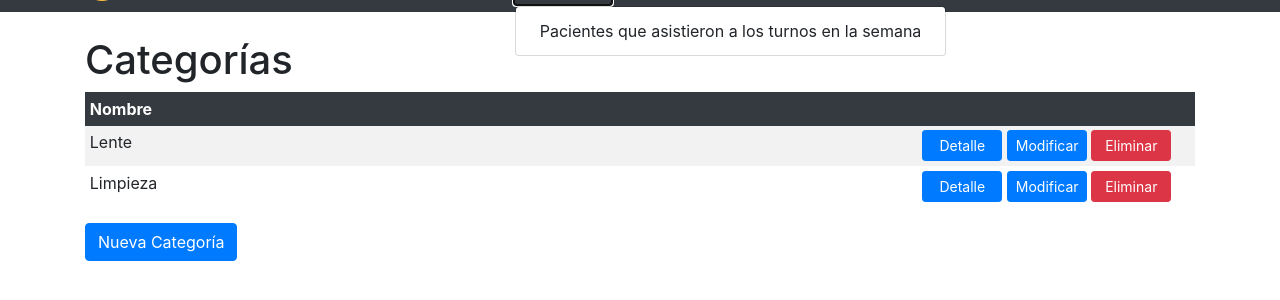
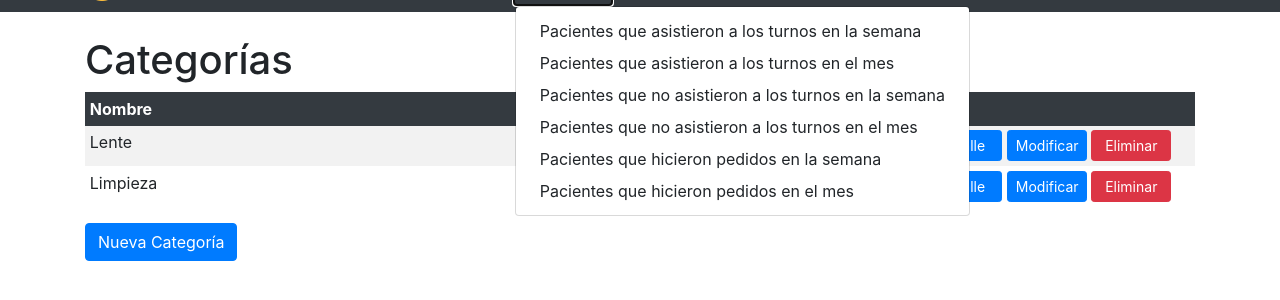
Before and after one commit to Matias-Rando/Proyecto-Clinica, a Django app: page /clinica/categoriasindex in a window 1280 px wide, after a click on "Reportes". Shown: the part 44-344 px from the top of the page. Run offline with Django 3.2, Linux system fonts and the light colour scheme; a user stored in the database is signed in; data comes from the database, SQL or seed files in the repository; both versions use the stored data as it was after the commit; some libraries are stand-ins or nearby versions.

Commit message:
Se agregan los reportes por turnos y pedidos de pacientes

```diff
--- a/clinica/templates/layout.html
+++ b/clinica/templates/layout.html
@@ -40,7 +40,12 @@
                                     <li class="nav-item dropdown">
                                         <a class="nav-link dropdown-toggle" data-toggle="dropdown" href="#" role="button" aria-haspopup="true" aria-expanded="false">Reportes</a>
                                         <div class="dropdown-menu">
-                                            <a href="{% url 'reporte' %}" class="dropdown-item">Pacientes que asistieron a los turnos en la semana</a>
+                                            <a href="{% url 'reportepacientes' 2 1 %}" class="dropdown-item">Pacientes que asistieron a los turnos en la semana</a>
+                                            <a href="{% url 'reportepacientes' 2 2 %}" class="dropdown-item">Pacientes que asistieron a los turnos en el mes</a>
+                                            <a href="{% url 'reportepacientes' 3 1 %}" class="dropdown-item">Pacientes que no asistieron a los turnos en la semana</a>
+                                            <a href="{% url 'reportepacientes' 3 2 %}" class="dropdown-item">Pacientes que no asistieron a los turnos en el mes</a>
+                                            <a href="{% url 'reportepacientespedidos' 1 %}" class="dropdown-item">Pacientes que hicieron pedidos en la semana</a>
+                                            <a href="{% url 'reportepacientespedidos' 2 %}" class="dropdown-item">Pacientes que hicieron pedidos en el mes</a>
                                         </div>
                                     </li>
                                 {% endif %}
--- a/clinica/urls.py
+++ b/clinica/urls.py
@@ -42,5 +42,6 @@ urlpatterns = [
 
     path("itemdelete/<int:item_id>", views.itemdelete, name="itemdelete"),
 
-    path("reporte", views.reporte, name="reporte"),
+    path("reportepacientes/<int:asistencia_id><int:rango>", views.reportepacientes, name="reportepacientes"),
+    path("reportepacientespedidos/<int:rango>", views.reportepacientespedidos, name="reportepacientespedidos"),
 ]
--- a/clinica/views.py
+++ b/clinica/views.py
@@ -8,6 +8,7 @@ from django.contrib.auth.models import Group, User
 from django.contrib import messages
 import xlsxwriter
 import io
+from datetime import date, timedelta
 
 # Create your views here.
 
@@ -540,32 +541,46 @@ def consulta(request, *a, **kw):
         # to return your dict as JSON.
         return JsonResponse(data)
 
-def reporte(request):
-    turnos = Turno.objects.filter(fecha__month=mes)
+def reportepacientes(request, asistencia_id, rango):
+    hoy = date.today()
+    if rango == 1:
+        fechaInicial = hoy - timedelta(days=7) # Una semana de rango
+    if rango == 2:
+         fechaInicial = hoy - timedelta(days=30) # Un mes de rango
+    turnos = Turno.objects.filter(fecha__range=(fechaInicial, hoy), asistencia_id= asistencia_id)
     output = io.BytesIO()
     workbook = xlsxwriter.Workbook(output)
     worksheet = workbook.add_worksheet()
 
     worksheet.write(0, 0, 'Nombre')
     worksheet.write(0, 1, 'Apellido')
-    pacientes = Paciente.objects.all()
+    worksheet.write(0, 2, 'Fecha')
+    worksheet.write(0, 3, 'Hora')
+    worksheet.write(0, 4, 'Médico')
+
     i = 1
-    for paciente in pacientes:
-        worksheet.write(i, 0, paciente.nombre)
+    for turno in turnos:
+        worksheet.write(i, 0, turno.paciente.nombre)
         i = i + 1
     i = 1
-    for paciente in pacientes:
-        worksheet.write(i, 1, paciente.apellido)
+    for turno in turnos:
+        worksheet.write(i, 1, turno.paciente.apellido)
         i = i + 1
-    #for row_num, columns in enumerate(data):
-    #    for col_num, cell_data in enumerate(columns):
-    #        worksheet.write(row_num, col_num, cell_data)
-    #worksheet.write('A1', 'Hello world')
-        # Close the workbook before sending the data.
+    i = 1
+    for turno in turnos:
+        worksheet.write(i, 2, str(turno.fecha))
+        i = i + 1
+    i = 1
+    for turno in turnos:
+        worksheet.write(i, 3, str(turno.hora))
+        i = i + 1
+    i = 1
+    for turno in turnos:
+        worksheet.write(i, 4, turno.user.get_username())
+        i = i + 1
+
     workbook.close()
-        # Rewind the buffer.
     output.seek(0)
-        # Set up the Http response.
     filename = 'Reporte.xlsx'
     response = HttpResponse(
         output,
@@ -574,3 +589,47 @@ def reporte(request):
     response['Content-Disposition'] = 'attachment; filename=%s' % filename
 
     return response
+
+def reportepacientespedidos(request, rango):
+    hoy = date.today()
+    if rango == 1:
+        fechaInicial = hoy - timedelta(days=7) # Una semana de rango
+    if rango == 2:
+         fechaInicial = hoy - timedelta(days=30) # Un mes de rango
+    pedidos = Pedido.objects.filter(created_at__range=(fechaInicial, hoy))
+    output = io.BytesIO()
+    workbook = xlsxwriter.Workbook(output)
+    worksheet = workbook.add_worksheet()
+
+    worksheet.write(0, 0, 'Nombre')
+    worksheet.write(0, 1, 'Apellido')
+    worksheet.write(0, 2, 'N° de Pedido')
+    worksheet.write(0, 3, 'Vendedor')
+
+    i = 1
+    for pedido in pedidos:
+        worksheet.write(i, 0, pedido.paciente.nombre)
+        i = i + 1
+    i = 1
+    for pedido in pedidos:
+        worksheet.write(i, 1, pedido.paciente.apellido)
+        i = i + 1
+    i = 1
+    for pedido in pedidos:
+        worksheet.write(i, 2, pedido.id)
+        i = i + 1
+    i = 1
+    for pedido in pedidos:
+        worksheet.write(i, 3, pedido.user.get_username())
+        i = i + 1
+
+    workbook.close()
+    output.seek(0)
+    filename = 'Reporte.xlsx'
+    response = HttpResponse(
+        output,
+        content_type='application/vnd.openxmlformats-officedocument.spreadsheetml.sheet'
+    )
+    response['Content-Disposition'] = 'attachment; filename=%s' % filename
+
+    return response
```
Also changed, not shown: db.sqlite3.
